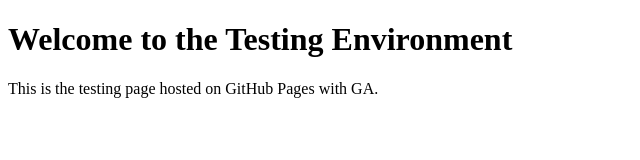
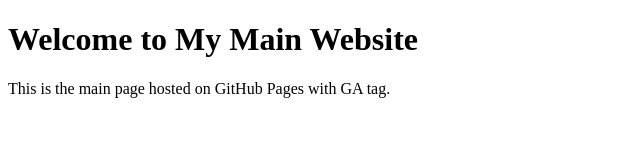
Before and after one commit to xmaco/afa.github.io, a plain HTML site: page testing/index.html in a window 1280 px wide. Shown: the whole page, without its empty margins (0-640 px from the left). Drawn offline with Linux system fonts and the light colour scheme.

Commit message:
Update index.html

```diff
--- a/testing/index.html
+++ b/testing/index.html
@@ -13,10 +13,10 @@
 
     <meta charset="UTF-8">
     <meta name="viewport" content="width=device-width, initial-scale=1.0">
-    <title>Testing Environment</title>
+    <title>My Main Website</title>
 </head>
 <body>
-    <h1>Welcome to the Testing Environment</h1>
-    <p>This is the testing page hosted on GitHub Pages with GA.</p>
+    <h1>Welcome to My Main Website</h1>
+    <p>This is the main page hosted on GitHub Pages with GA tag.</p>
 </body>
 </html>
```
